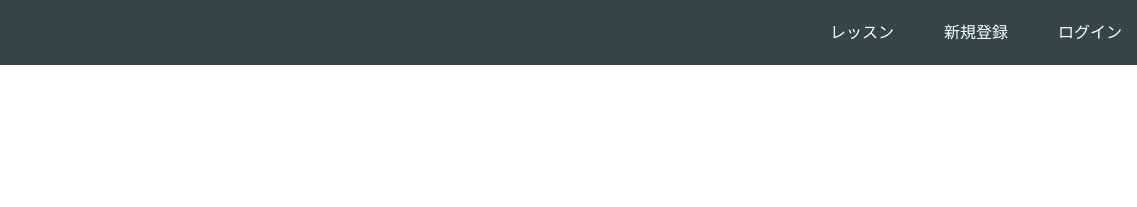
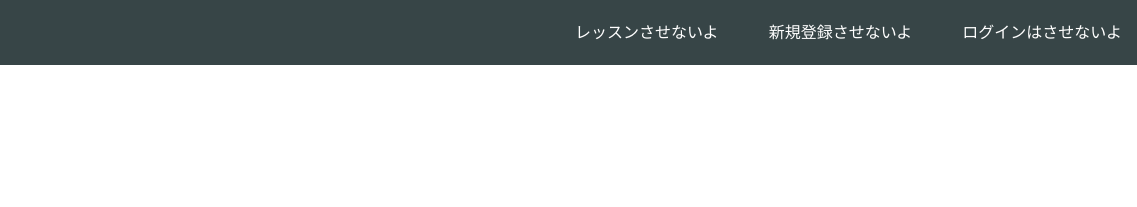
Before and after one commit to masagod/masa.gitnub.io, a plain HTML site: page index.html in a window 1280 px wide. Shown: the top 207 px of the page, 143-1280 px from the left. Drawn offline with Linux system fonts and the light colour scheme.

Commit message:
Update index.html

```diff
--- a/index.html
+++ b/index.html
@@ -15,9 +15,9 @@
       </div>
       <span class="fa fa-bars menu-icon"></span>
       <div class="header-right">
-        <a href="#">レッスン</a>
-        <a href="#">新規登録</a>
-        <a href="#" class="login">ログイン</a>
+        <a href="#">レッスンさせないよ</a>
+        <a href="#">新規登録させないよ</a>
+        <a href="#" class="login">ログインはさせないよ</a>
       </div>
     </div>
   </header>
```
